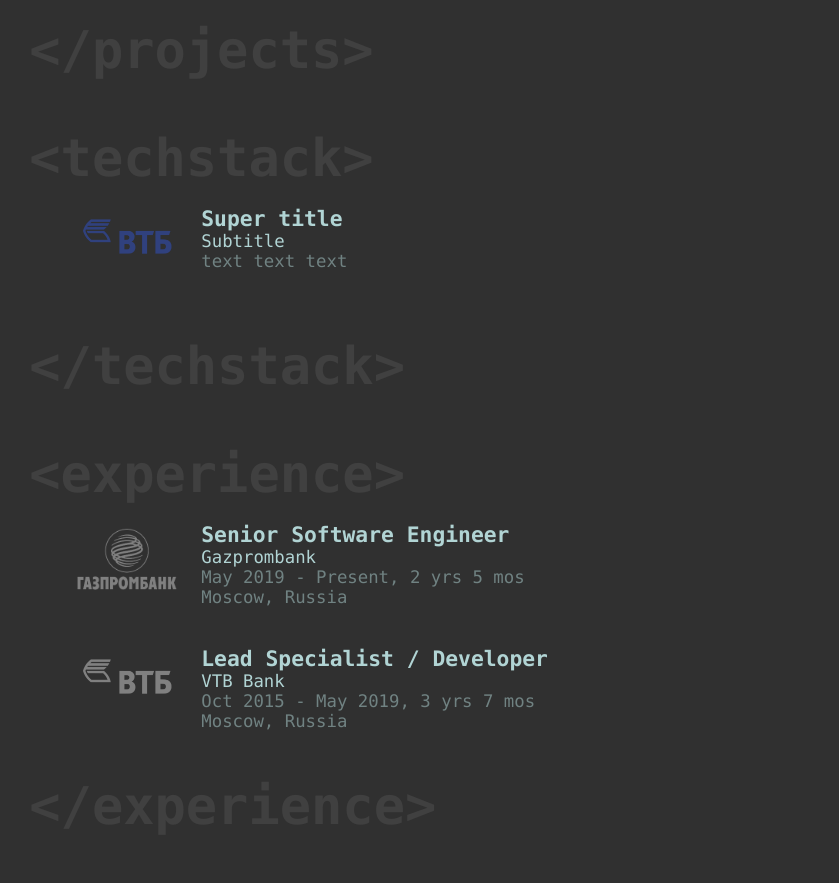
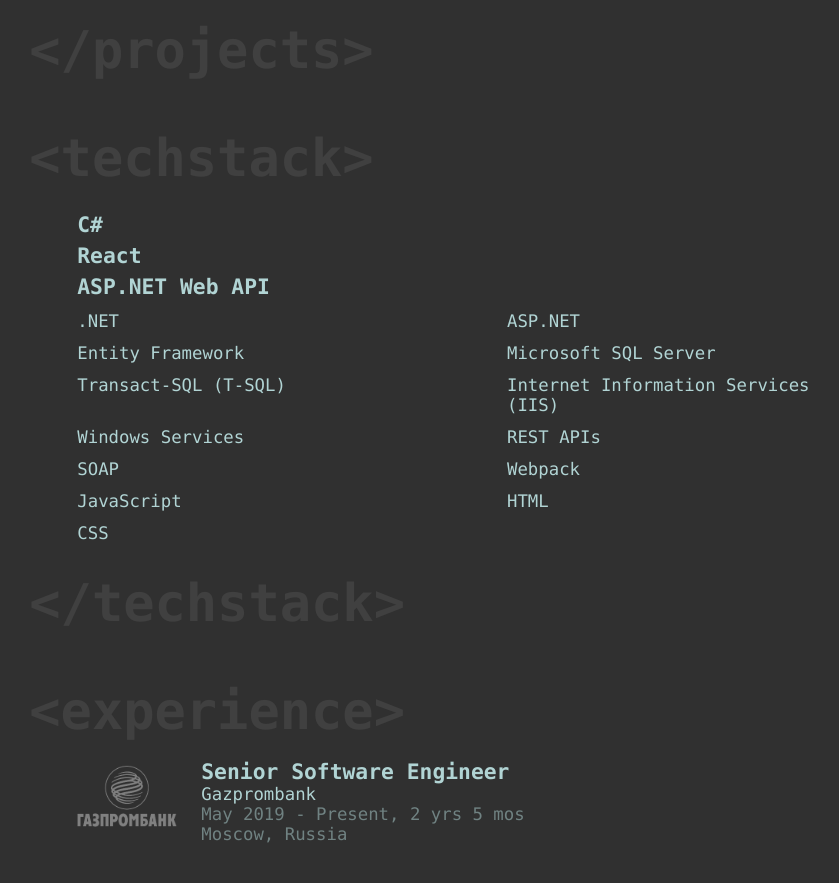
Before and after one commit to daniilpass/personal-cv, a React app in the folder web/: page / in a window 1280 px wide. Shown: the part 1060-1943 px from the top of the page, without its empty margins (341-1180 px from the left). Built offline with nearby package versions, Linux system fonts and the light colour scheme.

Commit message:
Techstack

```diff
--- /dev/null
+++ b/web/src/components/templates/techStack/TechStack.css
@@ -0,0 +1,15 @@
+.techstack__main-skills.list  {
+    font-size: var(--text-size-h3);
+    font-weight: bold;
+}
+
+.techstack__other-skills.list {
+    display: flex;
+    flex-wrap: wrap;
+    justify-content: space-between;
+}
+
+.techstack__other-skills .list__item {
+    flex-basis: 360px;
+    max-width: 360px;
+}
--- a/web/src/components/templates/techStack/TechStack.jsx
+++ b/web/src/components/templates/techStack/TechStack.jsx
@@ -1,18 +1,40 @@
 import React from "react";
 import Block from "../../ui/block";
-import Card from "../../ui/card";
-import VtbLogo from "../../../assets/img/vtb.png";
 import { routes } from "../../../settings";
+import List from "../../ui/list";
 
+import "./TechStack.css";
 export function TechStack() {
 
+    const mainSkills = [
+        "C#",
+        "React",
+        "ASP.NET Web API"
+    ]
+
+    const otherSkills = [
+        ".NET",
+        "ASP.NET",
+        "Entity Framework",
+        "Microsoft SQL Server",
+        "Transact-SQL (T-SQL)",
+        "Internet Information Services (IIS)",
+        "Windows Services",
+        "REST APIs",
+        "SOAP",
+        "Webpack",
+        "JavaScript",
+        "HTML",
+        "CSS",
+    ]
+
     return (
-        <Block id={routes.techStack} title="techstack">
-            <Card
-                title="Super title"
-                subtitle="Subtitle"
-                text="text text text"
-                img={VtbLogo} />
-        </Block>
+        <div className="techstack">
+            <Block id={routes.techStack} title="techstack">
+                <List className="techstack__main-skills" items={mainSkills} />
+                <List className="techstack__other-skills" items={otherSkills} />
+            </Block>
+        </div>
+
 )
 }
--- /dev/null
+++ b/web/src/components/ui/list/List.css
@@ -0,0 +1,7 @@
+.list {
+    list-style: none;
+}
+
+.list__item {
+    margin: 6px 0;
+}
--- /dev/null
+++ b/web/src/components/ui/list/List.jsx
@@ -0,0 +1,15 @@
+import React from "react";
+import { ListItem } from "./ListItem";
+
+import "./List.css";
+export function List(props) {
+    const { className, items = [], rowKey, rowValue} = props;
+
+    return (
+        <ul className={`list ${className || ''}`.trim()}>
+            {
+                items.map( (item, index) => <ListItem key={item[rowKey] || index}>{item[rowValue] || item}</ListItem>)
+            }
+        </ul>
+    )
+}
--- /dev/null
+++ b/web/src/components/ui/list/ListItem.jsx
@@ -0,0 +1,9 @@
+import React from "react";
+
+export function ListItem(props) {
+    return (
+        <li className="list__item">
+            { props.children }
+        </li>
+    )
+}
--- /dev/null
+++ b/web/src/components/ui/list/index.js
@@ -0,0 +1,3 @@
+import { List } from "./List";
+
+export default List;
```
